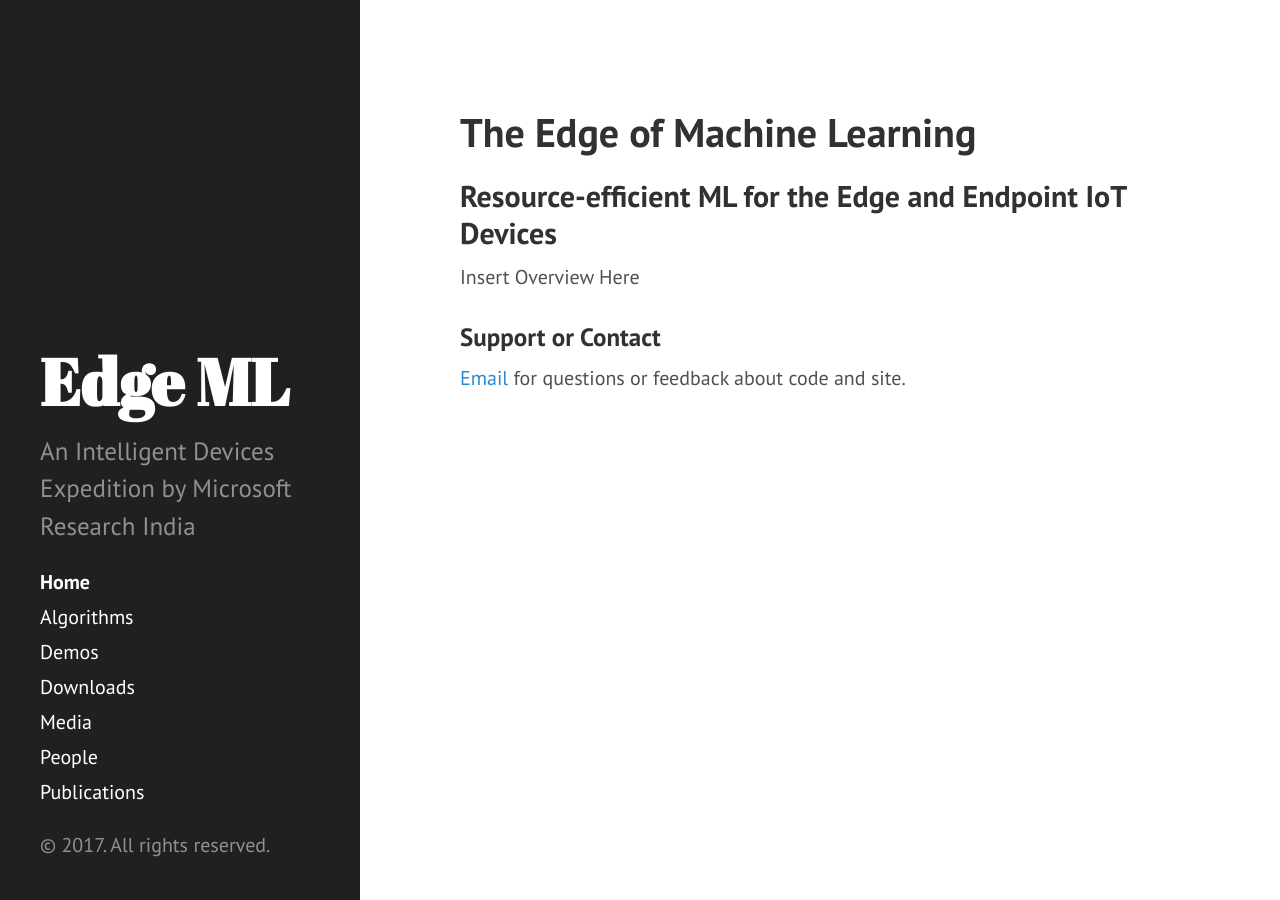
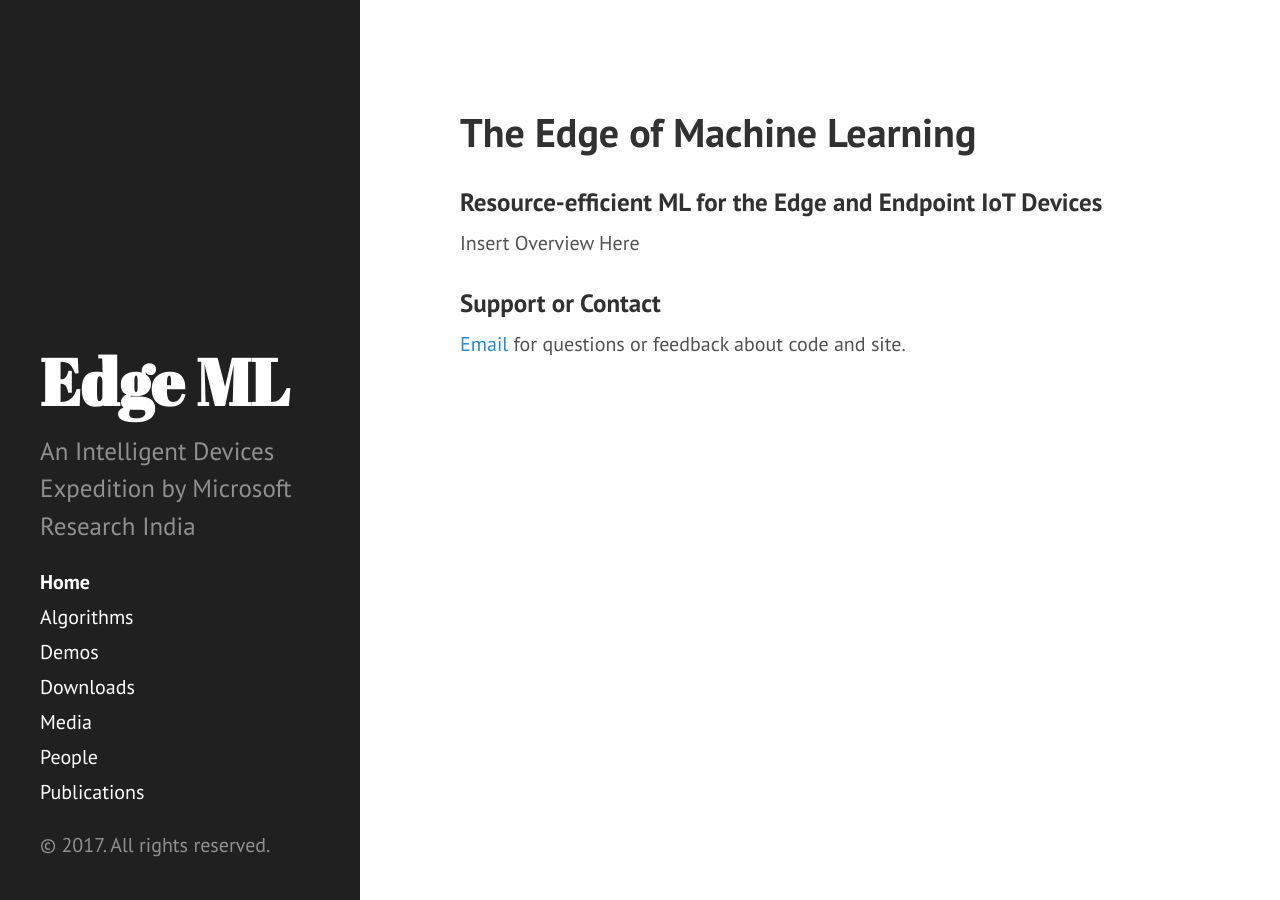
Before and after one commit to ShishirPatil/EdgeML, a Jekyll site: the page built from index.html, in a window 1280 px wide. Built offline with Jekyll 4.4.1, drawn with Linux system fonts in a browser that asks for light colours; the list of posts is cut into pages by our own code.

```diff
--- a/index.html
+++ b/index.html
@@ -4,7 +4,7 @@ title: Home
 ---
 
 <h1> The Edge of Machine Learning </h1>
-<h2> Resource-efficient ML for the Edge and Endpoint IoT Devices </h2>
+<h3> Resource-efficient ML for the Edge and Endpoint IoT Devices </h3>
 
 Insert Overview Here
 
```
